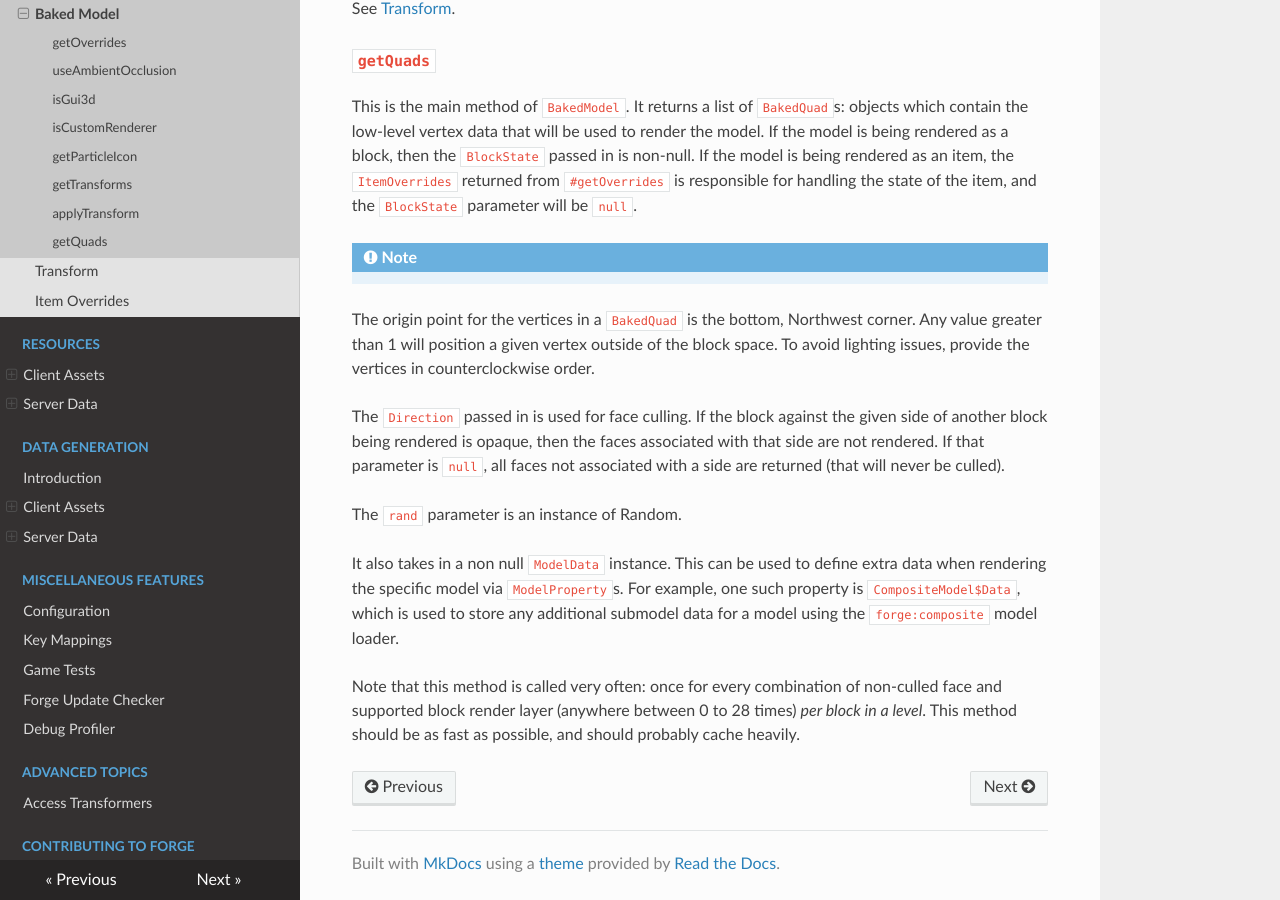
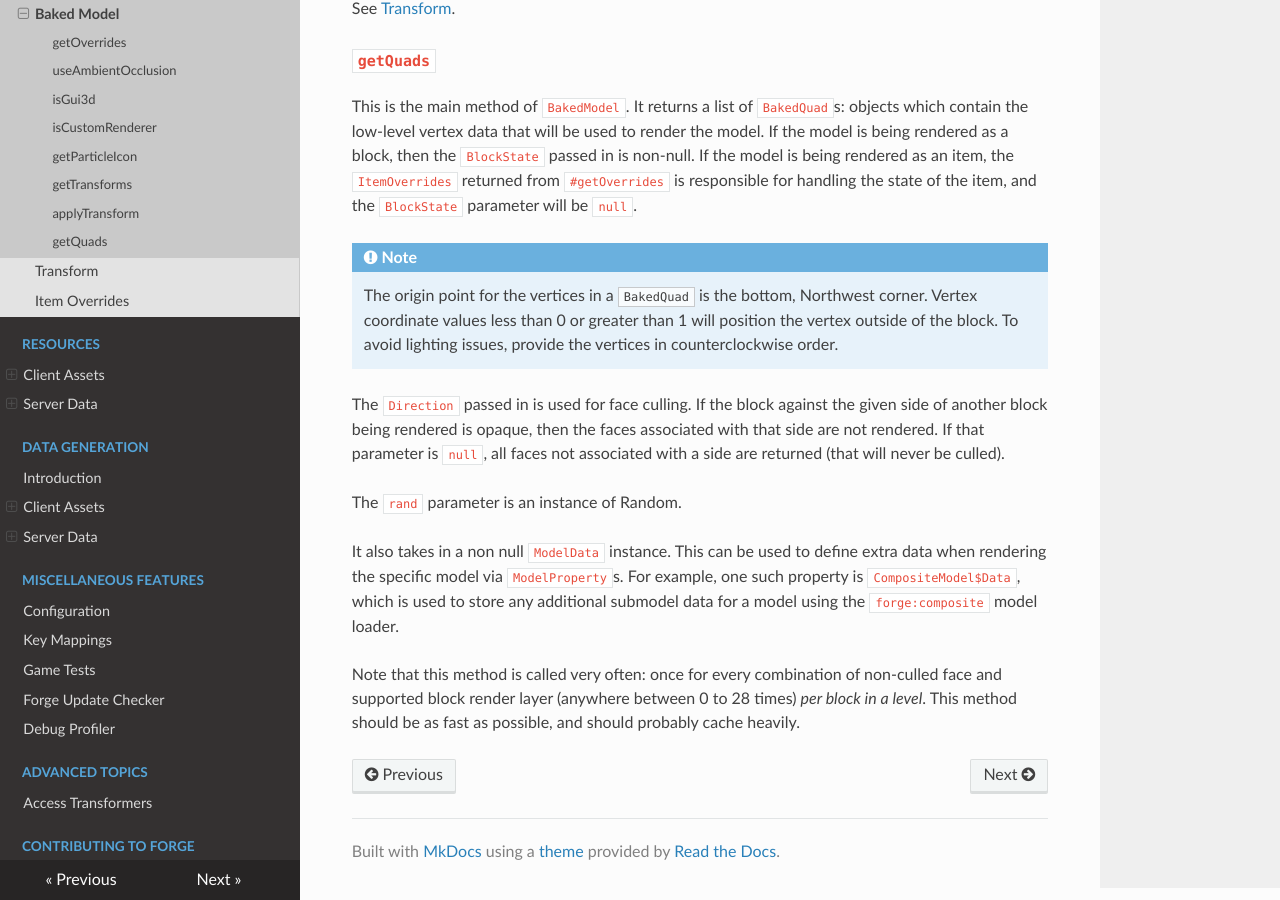
Before and after one commit to MinecraftForge/Documentation, an MkDocs documentation site: the page built from docs/rendering/modelloaders/bakedmodel.md, in a window 1280 px wide and 900 px high, scrolled down 1545 px. Built offline with MkDocs 1.6.1, drawn with Linux system fonts in a browser that asks for light colours; nearby versions of some CDN libraries.

```diff
--- a/docs/rendering/modelloaders/bakedmodel.md
+++ b/docs/rendering/modelloaders/bakedmodel.md
@@ -44,7 +44,7 @@ See [Transform][transform].
 This is the main method of `BakedModel`. It returns a list of `BakedQuad`s: objects which contain the low-level vertex data that will be used to render the model. If the model is being rendered as a block, then the `BlockState` passed in is non-null. If the model is being rendered as an item, the `ItemOverrides` returned from `#getOverrides` is responsible for handling the state of the item, and the `BlockState` parameter will be `null`.
 
 !!! note
-  The origin point for the vertices in a `BakedQuad` is the bottom, Northwest corner. Any value greater than 1 will position a given vertex outside of the block space. To avoid lighting issues, provide the vertices in counterclockwise order.
+    The origin point for the vertices in a `BakedQuad` is the bottom, Northwest corner. Vertex coordinate values less than 0 or greater than 1 will position the vertex outside of the block. To avoid lighting issues, provide the vertices in counterclockwise order.
 
 The `Direction` passed in is used for face culling. If the block against the given side of another block being rendered is opaque, then the faces associated with that side are not rendered. If that parameter is `null`, all faces not associated with a side are returned (that will never be culled).
 
```
